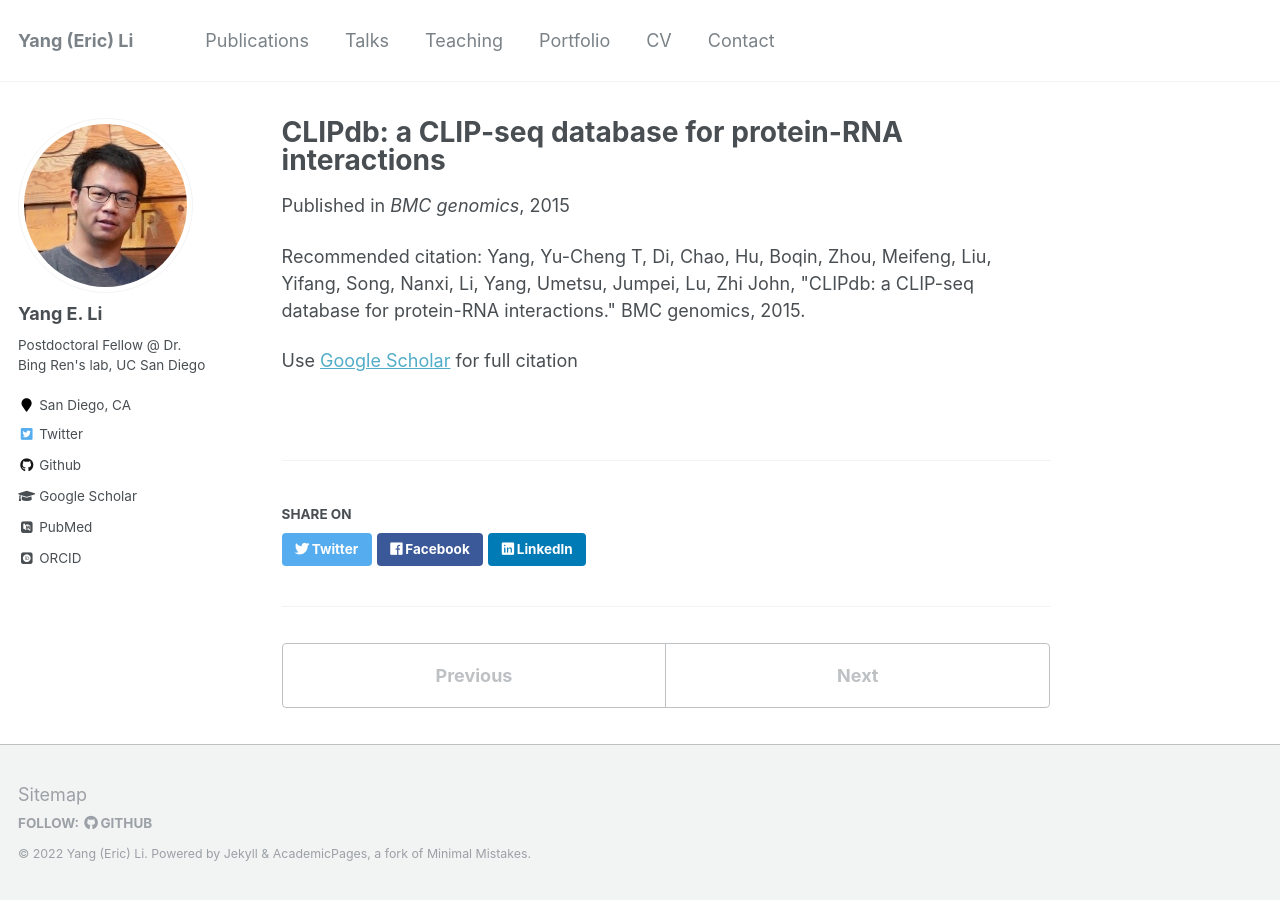
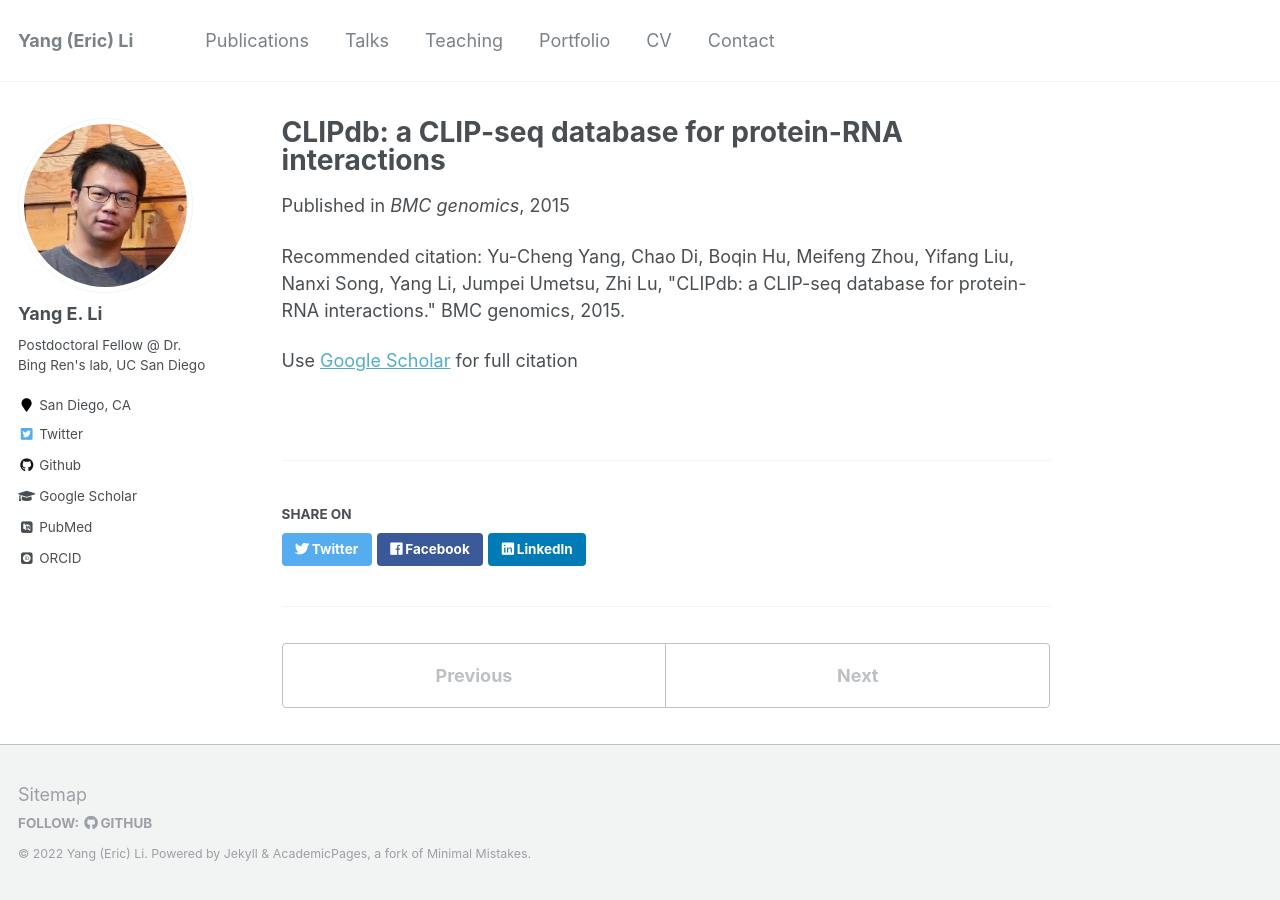
Before and after one commit to yal054/yal054.github.io, a Jekyll site: the page built from _publications/2015-01-01-CLIPdb-a-CLIP-seq-database-for-protein-RNA-interactions.md, in a window 1280 px wide. Built offline with Jekyll 4.4.1, drawn with Linux system fonts in a browser that asks for light colours; some web fonts are replaced.

Commit message:
update pubs

```diff
--- a/_publications/2015-01-01-CLIPdb-a-CLIP-seq-database-for-protein-RNA-interactions.md
+++ b/_publications/2015-01-01-CLIPdb-a-CLIP-seq-database-for-protein-RNA-interactions.md
@@ -4,6 +4,6 @@ collection: publications
 permalink: /publication/2015-01-01-CLIPdb-a-CLIP-seq-database-for-protein-RNA-interactions
 date: 2015-01-01
 venue: 'BMC genomics'
-citation: ' Yang, Yu-Cheng T,  Di, Chao,  Hu, Boqin,  Zhou, Meifeng,  Liu, Yifang,  Song, Nanxi,  Li, Yang,  Umetsu, Jumpei,  Lu, Zhi John, &quot;CLIPdb: a CLIP-seq database for protein-RNA interactions.&quot; BMC genomics, 2015.'
+citation: ' Yu-Cheng Yang,  Chao Di,  Boqin Hu,  Meifeng Zhou,  Yifang Liu,  Nanxi Song,  Yang Li,  Jumpei Umetsu,  Zhi Lu, &quot;CLIPdb: a CLIP-seq database for protein-RNA interactions.&quot; BMC genomics, 2015.'
 ---
 Use [Google Scholar](https://scholar.google.com/scholar?q=CLIPdb:+a+CLIP+seq+database+for+protein+RNA+interactions){:target="_blank"} for full citation
```
Also changed, not shown: _publications/2013-01-01-Diversification-of-rhacophorid-frogs-provides-evidence-for-accelerated-faunal-exchange-between-India-and-Eurasia-during-the-Oligocene.md (+1 -1 lines), _publications/2015-01-01-A-common-set-of-distinct-features-that-characterize-noncoding-RNAs-across-multiple-species.md (+1 -1 lines), _publications/2015-01-01-Amphibians-crossing-the-bering-land-bridge-evidence-from-holarctic-treefrogs-Hyla-Hylidae-Anura.md (+1 -1 lines), _publications/2016-01-01-RNAex-an-RNA-secondary-structure-prediction-server-enhanced-by-high-throughput-structure-probing-data.md (+1 -1 lines), bk/2009-10-01-paper-title-number-1.md (renamed from _publications/bk/2009-10-01-paper-title-number-1.md), bk/2010-10-01-paper-title-number-2.md (renamed from _publications/bk/2010-10-01-paper-title-number-2.md), bk/2015-10-01-paper-title-number-3.md (renamed from _publications/bk/2015-10-01-paper-title-number-3.md).
